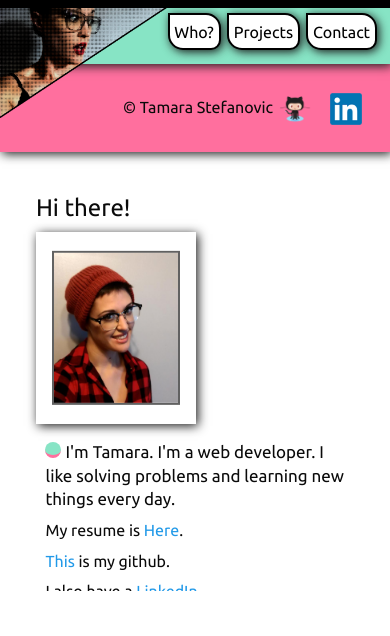
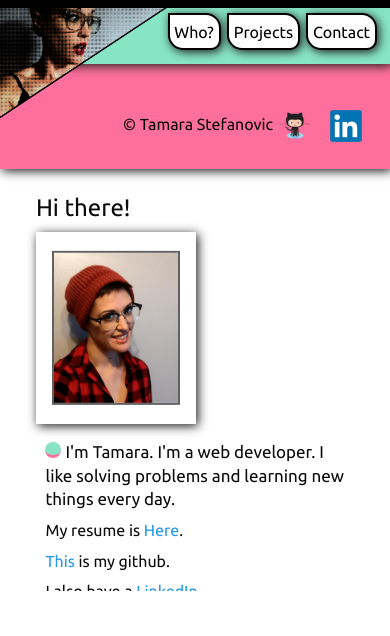
Before and after one commit to sofanisba/sofanisba.github.io, a website: page index.html in a window 390 px wide. Drawn offline with Linux system fonts and the light colour scheme.

Commit message:
adjust size of divs for mobile

```diff
--- a/assets/sass/app.scss
+++ b/assets/sass/app.scss
@@ -71,7 +71,7 @@ h1, h2, h3, h4, h5, h6 {
 
 #stuff {
   width: 100vw;
-  height: 18vh;
+  height: 16vh;
   z-index: 0;
   position: absolute;
   background-color: $coral;
@@ -288,8 +288,8 @@ p.speech {
     padding-top: 15vh;
   }
   #stuff {
-    height: 18vh;
-    padding-top: 11vh;
+    height: 20vh;
+    padding-top: 13vh;
     padding-right: 3vw;
   }
   #name {
```
Also changed, not shown: dist/css/app.css.
